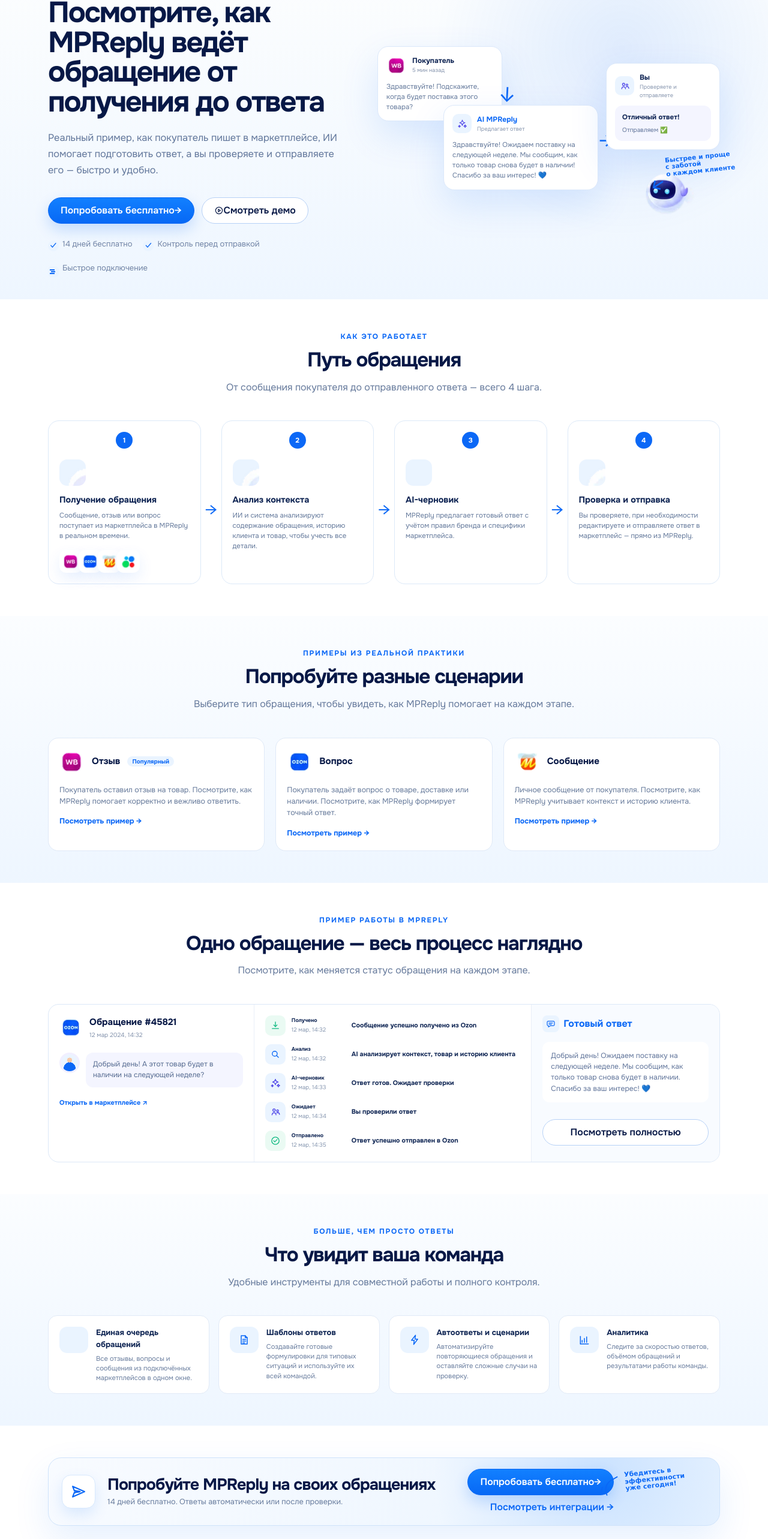
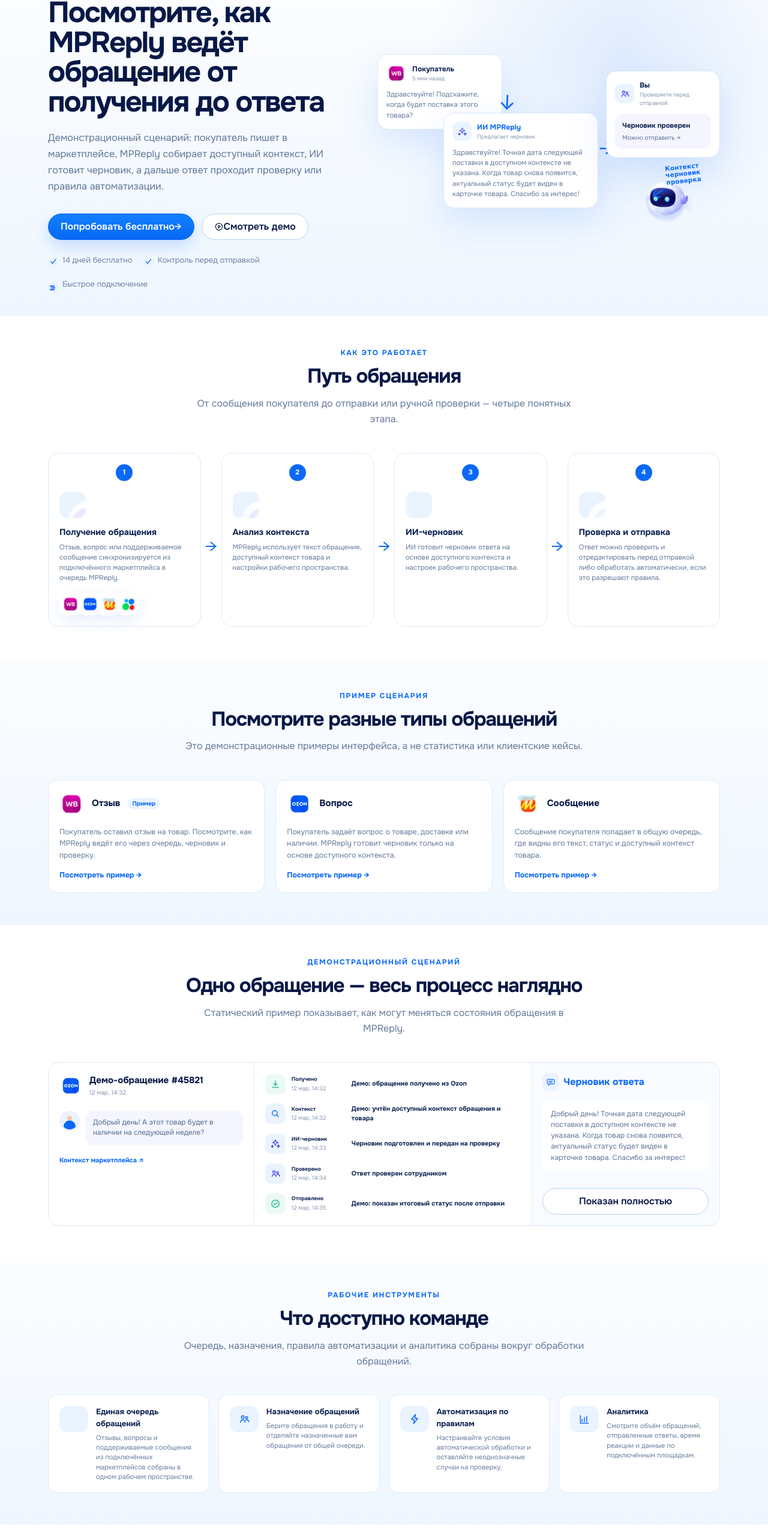
Before and after one commit to fedorovich-web/mpreply, a Next.js app in the folder apps/web/: page /demo in a window 1280 px wide. Shown: the part 138-2704 px from the top of the page at 60% size. Built offline with nearby package versions, Linux system fonts and the light colour scheme; no server answers.

Commit message:
fix: ground public demo in product truth

```diff
--- a/apps/web/app/demo/page.tsx
+++ b/apps/web/app/demo/page.tsx
@@ -9,7 +9,7 @@ import { createPageMetadata } from "../../lib/seo";
 export const metadata: Metadata = createPageMetadata({
   title: "Демо MPReply — как работает обработка обращений",
   description:
-    "Посмотрите, как MPReply получает обращения покупателей, анализирует контекст, готовит AI-черновик и передаёт ответ на проверку или отправку.",
+    "Посмотрите демонстрационный сценарий: MPReply получает обращение, использует доступный контекст, готовит ИИ-черновик и передаёт ответ на проверку или отправку.",
   path: "/demo",
 });
 
@@ -75,22 +75,22 @@ const journey: readonly [PublicIconName, string, string][] = [
   [
     "message",
     "Получение обращения",
-    "Сообщение, отзыв или вопрос поступает из маркетплейса в MPReply в реальном времени.",
+    "Отзыв, вопрос или поддерживаемое сообщение синхронизируется из подключённого маркетплейса в очередь MPReply.",
   ],
   [
     "document",
     "Анализ контекста",
-    "ИИ и система анализируют содержание обращения, историю клиента и товар, чтобы учесть все детали.",
+    "MPReply использует текст обращения, доступный контекст товара и настройки рабочего пространства.",
   ],
   [
     "sparkles",
-    "AI-черновик",
-    "MPReply предлагает готовый ответ с учётом правил бренда и специфики маркетплейса.",
+    "ИИ-черновик",
+    "ИИ готовит черновик ответа на основе доступного контекста и настроек рабочего пространства.",
   ],
   [
     "send",
     "Проверка и отправка",
-    "Вы проверяете, при необходимости редактируете и отправляете ответ в маркетплейс — прямо из MPReply.",
+    "Ответ можно проверить и отредактировать перед отправкой либо обработать автоматически, если это разрешают правила.",
   ],
 ];
 
@@ -99,28 +99,28 @@ const scenarios = [
     marketplace: "wb" as MarketplaceLogoKey,
     type: "Отзыв",
     popular: true,
-    text: "Покупатель оставил отзыв на товар. Посмотрите, как MPReply помогает корректно и вежливо ответить.",
+    text: "Покупатель оставил отзыв на товар. Посмотрите, как MPReply ведёт его через очередь, черновик и проверку.",
   },
   {
     marketplace: "oz" as MarketplaceLogoKey,
     type: "Вопрос",
     popular: false,
-    text: "Покупатель задаёт вопрос о товаре, доставке или наличии. Посмотрите, как MPReply формирует точный ответ.",
+    text: "Покупатель задаёт вопрос о товаре, доставке или наличии. MPReply готовит черновик только на основе доступного контекста.",
   },
   {
     marketplace: "ym" as MarketplaceLogoKey,
     type: "Сообщение",
     popular: false,
-    text: "Личное сообщение от покупателя. Посмотрите, как MPReply учитывает контекст и историю клиента.",
+    text: "Сообщение покупателя попадает в общую очередь, где видны его текст, статус и доступный контекст товара.",
   },
 ] as const;
 
 const processEvents: readonly [PublicIconName, "green" | "blue" | "purple", string, string, string][] = [
-  ["download", "green", "Получено", "12 мар, 14:32", "Сообщение успешно получено из Ozon"],
-  ["search", "blue", "Анализ", "12 мар, 14:32", "AI анализирует контекст, товар и историю клиента"],
-  ["sparkles", "purple", "AI-черновик", "12 мар, 14:33", "Ответ готов. Ожидает проверки"],
-  ["users", "purple", "Ожидает", "12 мар, 14:34", "Вы проверили ответ"],
-  ["check-circle", "green", "Отправлено", "12 мар, 14:35", "Ответ успешно отправлен в Ozon"],
+  ["download", "green", "Получено", "12 мар, 14:32", "Демо: обращение получено из Ozon"],
+  ["search", "blue", "Контекст", "12 мар, 14:32", "Демо: учтён доступный контекст обращения и товара"],
+  ["sparkles", "purple", "ИИ-черновик", "12 мар, 14:33", "Черновик подготовлен и передан на проверку"],
+  ["users", "purple", "Проверено", "12 мар, 14:34", "Ответ проверен сотрудником"],
+  ["check-circle", "green", "Отправлено", "12 мар, 14:35", "Демо: показан итоговый статус после отправки"],
 ];
 
 const teamTools: readonly [PublicIconName, "blue" | "purple" | "orange", string, string][] = [
@@ -128,25 +128,25 @@ const teamTools: readonly [PublicIconName, "blue" | "purple" | "orange", string,
     "users",
     "purple",
     "Единая очередь обращений",
-    "Все отзывы, вопросы и сообщения из подключённых маркетплейсов в одном окне.",
+    "Отзывы, вопросы и поддерживаемые сообщения из подключённых маркетплейсов собраны в одном рабочем пространстве.",
   ],
   [
-    "document",
+    "users",
     "blue",
-    "Шаблоны ответов",
-    "Создавайте готовые формулировки для типовых ситуаций и используйте их всей командой.",
+    "Назначение обращений",
+    "Берите обращения в работу и отделяйте назначенные вам обращения от общей очереди.",
   ],
   [
     "lightning",
     "orange",
-    "Автоответы и сценарии",
-    "Автоматизируйте повторяющиеся обращения и оставляйте сложные случаи на проверку.",
+    "Автоматизация по правилам",
+    "Настраивайте условия автоматической обработки и оставляйте неоднозначные случаи на проверку.",
   ],
   [
     "chart",
     "blue",
     "Аналитика",
-    "Следите за скоростью ответов, объёмом обращений и результатами работы команды.",
+    "Смотрите объём обращений, отправленные ответы, время реакции и данные по подключённым площадкам.",
   ],
 ];
 
@@ -160,8 +160,8 @@ export default function DemoPage() {
               <p className="mockup-eyebrow">Демо MPReply</p>
               <h1>Посмотрите, как MPReply ведёт обращение от получения до ответа</h1>
               <p>
-                Реальный пример, как покупатель пишет в маркетплейсе, ИИ помогает подготовить ответ,
-                а вы проверяете и отправляете его — быстро и удобно.
+                Демонстрационный сценарий: покупатель пишет в маркетплейсе, MPReply собирает доступный
+                контекст, ИИ готовит черновик, а дальше ответ проходит проверку или правила автоматизации.
               </p>
               <div className="mockup-actions">
                 <Link className="button button-primary" href="/auth/register?intent=connect-marketplace">
@@ -181,7 +181,7 @@ export default function DemoPage() {
             <div
               className="demo-hero-story"
               role="img"
-              aria-label="Путь обращения от покупателя до готового ответа"
+              aria-label="Демонстрационный путь обращения от покупателя до черновика и проверки"
             >
               <article className="demo-story-card incoming">
                 <div className="demo-story-meta">
@@ -200,13 +200,13 @@ export default function DemoPage() {
                     <PublicIcon name="sparkles" />
                   </span>
                   <div>
-                    <strong>AI MPReply</strong>
-                    <small>Предлагает ответ</small>
+                    <strong>ИИ MPReply</strong>
+                    <small>Предлагает черновик</small>
                   </div>
                 </div>
                 <p>
-                  Здравствуйте! Ожидаем поставку на следующей неделе. Мы сообщим, как только товар снова
-                  будет в наличии! Спасибо за ваш интерес! 💙
+                  Здравствуйте! Точная дата следующей поставки в доступном контексте не указана. Когда
+                  товар снова появится, актуальный статус будет виден в карточке товара. Спасибо за интерес!
                 </p>
               </article>
               <span className="demo-story-arrow a2" aria-hidden="true">→</span>
@@ -217,20 +217,20 @@ export default function DemoPage() {
                   </span>
                   <div>
                     <strong>Вы</strong>
-                    <small>Проверяете и отправляете</small>
+                    <small>Проверяете перед отправкой</small>
                   </div>
                 </div>
                 <div className="demo-story-review-bubble">
-                  <strong>Отличный ответ!</strong>
-                  <span>Отправляем ✅</span>
+                  <strong>Черновик проверен</strong>
+                  <span>Можно отправить →</span>
                 </div>
               </article>
               <div className="demo-hero-note" aria-hidden="true">
-                Быстрее и проще
+                Контекст
                 <br />
-                с заботой
+                черновик
                 <br />
-                о каждом клиенте
+                проверка
                 <span>↙</span>
               </div>
               <div className="mockup-mascot demo-hero-mascot" aria-hidden="true" />
@@ -243,7 +243,7 @@ export default function DemoPage() {
             <div className="render-section-head">
               <p className="mockup-eyebrow">Как это работает</p>
               <h2>Путь обращения</h2>
-              <p>От сообщения покупателя до отправленного ответа — всего 4 шага.</p>
+              <p>От сообщения покупателя до отправки или ручной проверки — четыре понятных этапа.</p>
             </div>
 
             <div className="demo-journey">
@@ -257,7 +257,7 @@ export default function DemoPage() {
                   <p>{text}</p>
 
                   {index === 0 ? (
-                    <div className="demo-journey-marketplaces" aria-label="Готовые интеграции маркетплейсов">
+                    <div className="demo-journey-marketplaces" aria-label="Поддерживаемые интеграции маркетплейсов">
                       {(Object.keys(logos) as MarketplaceLogoKey[]).map((marketplace) => (
                         <span className="demo-journey-marketplace-chip" key={marketplace}>
                           <CompactMarketplaceLogo marketplace={marketplace} size={30} decorative />
@@ -274,9 +274,9 @@ export default function DemoPage() {
         <section className="public-section mockup-section-soft">
           <div className="public-container">
             <div className="render-section-head">
-              <p className="mockup-eyebrow">Примеры из реальной практики</p>
-              <h2>Попробуйте разные сценарии</h2>
-              <p>Выберите тип обращения, чтобы увидеть, как MPReply помогает на каждом этапе.</p>
+              <p className="mockup-eyebrow">Пример сценария</p>
+              <h2>Посмотрите разные типы обращений</h2>
+              <p>Это демонстрационные примеры интерфейса, а не статистика или клиентские кейсы.</p>
             </div>
 
             <div className="demo-scenarios">
@@ -288,7 +288,7 @@ export default function DemoPage() {
                   <div className="demo-scenario-head">
                     <CompactMarketplaceLogo marketplace={scenario.marketplace} size={42} />
                     <strong>{scenario.type}</strong>
-                    {scenario.popular ? <span className="demo-scenario-popular">Популярный</span> : null}
+                    {scenario.popular ? <span className="demo-scenario-popular">Пример</span> : null}
                   </div>
                   <p>{scenario.text}</p>
                   <a href="#demo-process">Посмотреть пример →</a>
@@ -301,9 +301,9 @@ export default function DemoPage() {
         <section className="public-section" id="demo-process">
           <div className="public-container">
             <div className="render-section-head">
-              <p className="mockup-eyebrow">Пример работы в MPReply</p>
+              <p className="mockup-eyebrow">Демонстрационный сценарий</p>
               <h2>Одно обращение — весь процесс наглядно</h2>
-              <p>Посмотрите, как меняется статус обращения на каждом этапе.</p>
+              <p>Статический пример показывает, как могут меняться состояния обращения в MPReply.</p>
             </div>
 
             <div className="demo-process">
@@ -311,15 +311,15 @@ export default function DemoPage() {
                 <div className="demo-scenario-head">
                   <CompactMarketplaceLogo marketplace="oz" size={38} />
                   <div>
-                    <strong>Обращение #45821</strong>
-                    <small>12 мар 2024, 14:32</small>
+                    <strong>Демо-обращение #45821</strong>
+                    <small>12 мар, 14:32</small>
                   </div>
                 </div>
                 <div className="demo-process-buyer-message">
                   <span className="demo-process-avatar" aria-hidden="true" />
                   <p>Добрый день! А этот товар будет в наличии на следующей неделе?</p>
                 </div>
-                <span className="demo-process-market-link">Открыть в маркетплейсе ↗</span>
+                <span className="demo-process-market-link">Контекст маркетплейса ↗</span>
               </div>
 
               <div className="demo-process-timeline">
@@ -339,13 +339,13 @@ export default function DemoPage() {
 
               <div className="demo-process-answer">
                 <strong>
-                  <PublicIcon name="message" className="public-inline-icon" /> Готовый ответ
+                  <PublicIcon name="message" className="public-inline-icon" /> Черновик ответа
                 </strong>
                 <p>
-                  Добрый день! Ожидаем поставку на следующей неделе. Мы сообщим, как только товар снова
-                  будет в наличии. Спасибо за ваш интерес! 💙
+                  Добрый день! Точная дата следующей поставки в доступном контексте не указана. Когда
+                  товар снова появится, актуальный статус будет виден в карточке товара. Спасибо за интерес!
                 </p>
-                <span className="button button-secondary">Посмотреть полностью</span>
+                <span className="button button-secondary">Показан полностью</span>
               </div>
             </div>
           </div>
@@ -354,9 +354,9 @@ export default function DemoPage() {
         <section className="public-section mockup-section-soft">
           <div className="public-container">
             <div className="render-section-head">
-              <p className="mockup-eyebrow">Больше, чем просто ответы</p>
-              <h2>Что увидит ваша команда</h2>
-              <p>Удобные инструменты для совместной работы и полного контроля.</p>
+              <p className="mockup-eyebrow">Рабочие инструменты</p>
+              <h2>Что доступно команде</h2>
+              <p>Очередь, назначения, правила автоматизации и аналитика собраны вокруг обработки обращений.</p>
             </div>
 
             <div className="demo-team-tools">
@@ -394,9 +394,9 @@ export default function DemoPage() {
                 </Link>
               </div>
               <span className="demo-cta-note" aria-hidden="true">
-                Убедитесь в эффективности
+                Посмотрите процесс
                 <br />
-                уже сегодня!
+                на своих обращениях
               </span>
             </div>
           </div>
```
